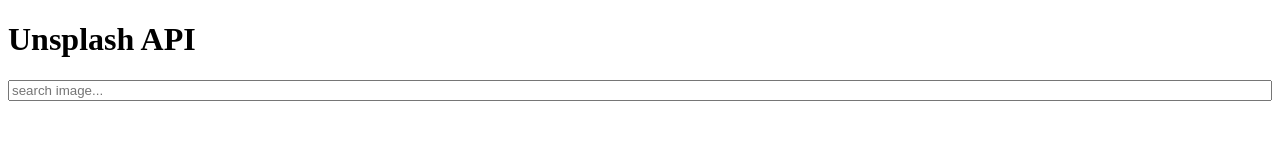
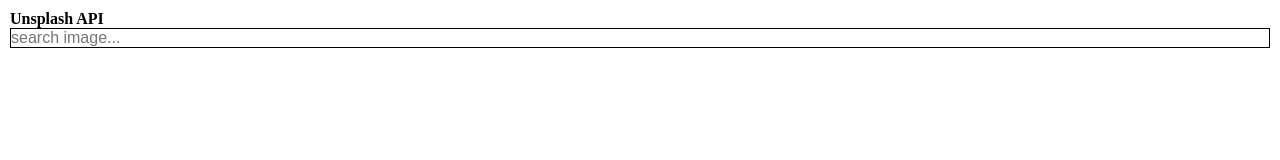
Before and after one commit to jacob-kourieh/unsplashapi-lightboxed, a plain HTML site: page pages/index.html in a window 1280 px wide. Drawn offline with Linux system fonts and the light colour scheme.

Commit message:
Add CSS reset functionality (#1)

```diff
--- a/pages/index.html
+++ b/pages/index.html
@@ -1,24 +1,23 @@
 <!DOCTYPE html>
 <html lang="en">
-
   <head>
-    <meta charset="UTF-8">
-    <meta http-equiv="X-UA-Compatible" content="IE=edge">
-    <meta name="viewport" content="width=device-width, initial-scale=1.0">
-    <link href="../styles/main.css" rel="stylesheet" type="text/css">
+    <meta charset="UTF-8" />
+    <meta http-equiv="X-UA-Compatible" content="IE=edge" />
+    <meta name="viewport" content="width=device-width, initial-scale=1.0" />
+    <link href="../styles/main.css" rel="stylesheet" type="text/css" />
     <title>Unsplash API</title>
   </head>
 
   <body>
+    <div class="wrapper">
       <header>
         <h1>Unsplash API</h1>
       </header>
       <main>
-        <input type="text" id="search-field" placeholder="search image...">
+        <input type="text" id="search-field" placeholder="search image..." />
         <section id="images-container"></section>
       </main>
-
+    </div>
     <script src="../js/main.js"></script>
   </body>
-
 </html>
--- a/styles/main.css
+++ b/styles/main.css
@@ -1,7 +1,17 @@
+@import "normalize.css";
+
+.wrapper {
+  margin: 10px;
+}
+
 main {
   display: flex;
   flex-direction: column;
   justify-content: center;
+}
+
+#search-field {
+  border: 1px solid black;
 }
 
 #images-container {
--- /dev/null
+++ b/styles/normalize.css
@@ -0,0 +1,14 @@
+* {
+  margin: 0;
+  padding: 0;
+  font-size: 100%;
+  box-sizing: border-box;
+  border: 0;
+  outline: 0;
+}
+
+img {
+  width: 100%;
+  max-width: 100%;
+  height: auto;
+}
```
Lines whose indentation alone changed are shown as unchanged.
